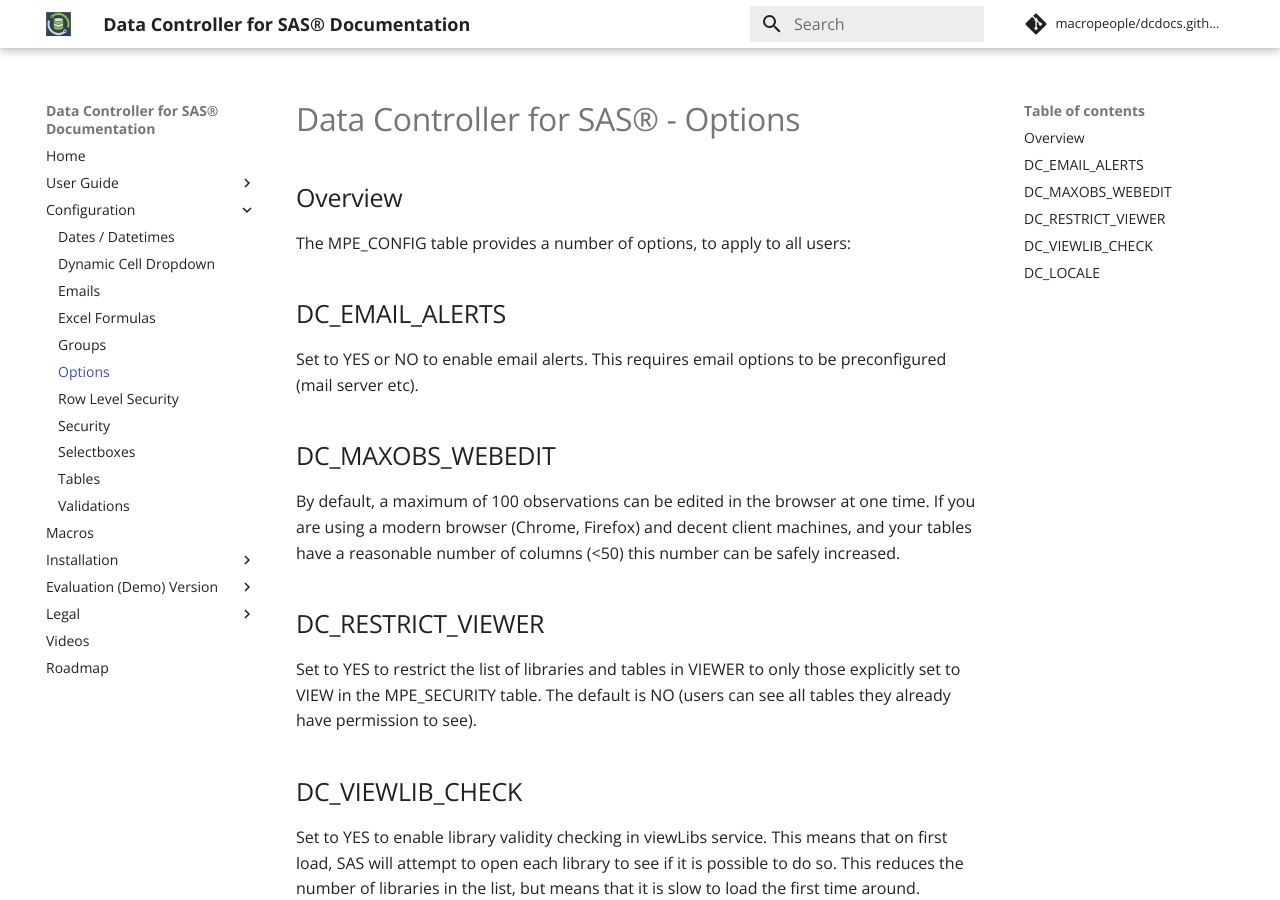
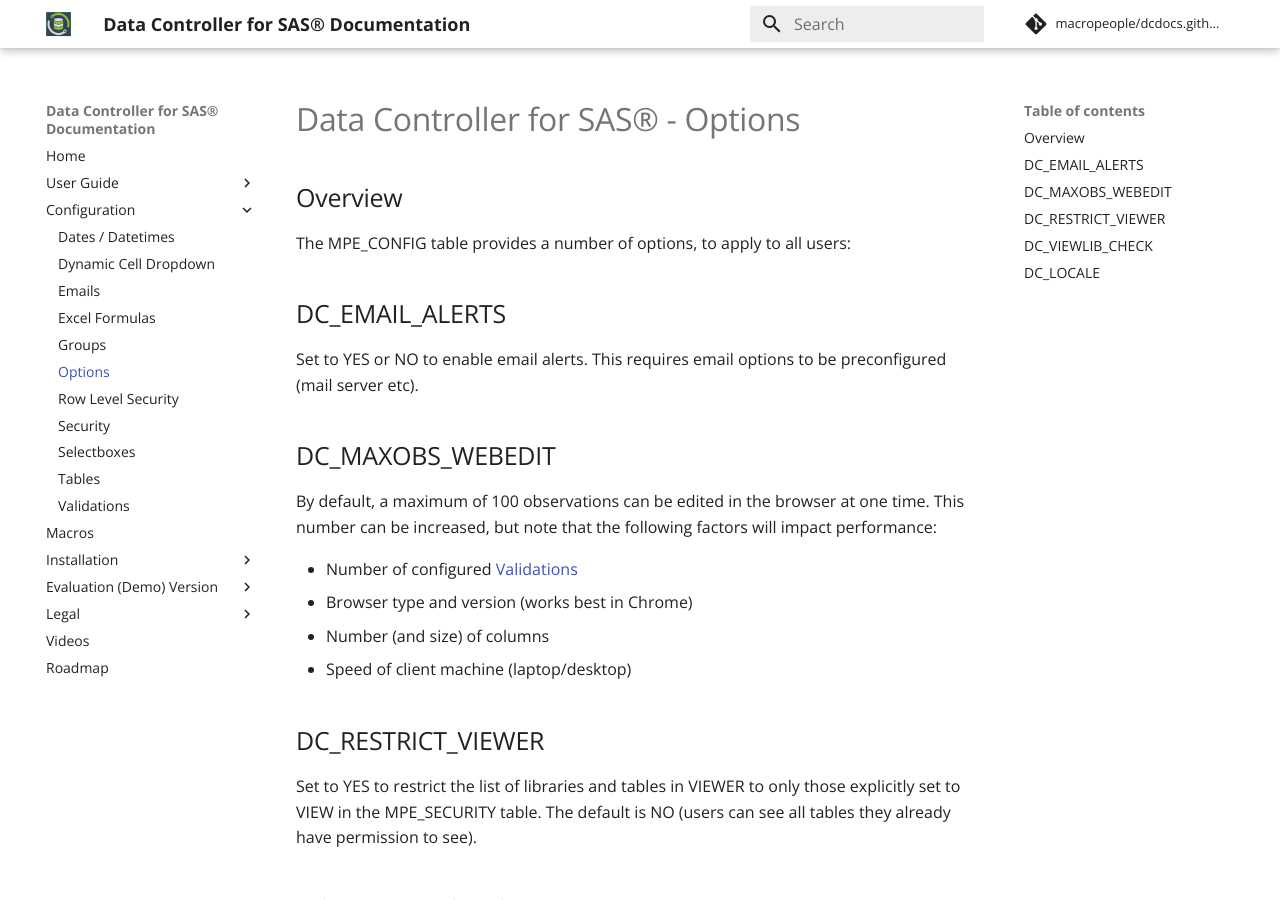
Before and after one commit to datacontroller/docs.datacontroller.io, an MkDocs documentation site: the page built from docs/dcc-options.md, in a window 1280 px wide and 900 px high. Built offline with MkDocs 1.6.1 and Material for MkDocs 9.7.7, drawn with Linux system fonts in a browser that asks for light colours; comment, search, counter and statistics services are not loaded.

Commit message:
chore: automated commit

```diff
--- a/docs/dcc-options.md
+++ b/docs/dcc-options.md
@@ -7,7 +7,12 @@
 Set to YES or NO to enable email alerts. This requires email options to be preconfigured (mail server etc).
 
 ## DC_MAXOBS_WEBEDIT
-By default, a maximum of 100 observations can be edited in the browser at one time.  If you are using a modern browser (Chrome, Firefox) and decent client machines, and your tables have a reasonable number of columns (<50) this number can be safely increased.
+By default, a maximum of 100 observations can be edited in the browser at one time.  This number can be increased, but note that the following factors will impact performance:
+
+* Number of configured [Validations](/dcc-validations)
+* Browser type and version (works best in Chrome)
+* Number (and size) of columns
+* Speed of client machine (laptop/desktop)
 
 ## DC_RESTRICT_VIEWER
 Set to YES to restrict the list of libraries and tables in VIEWER to only those explicitly set to VIEW in the MPE_SECURITY table.  The default is NO (users can see all tables they already have permission to see).
```
